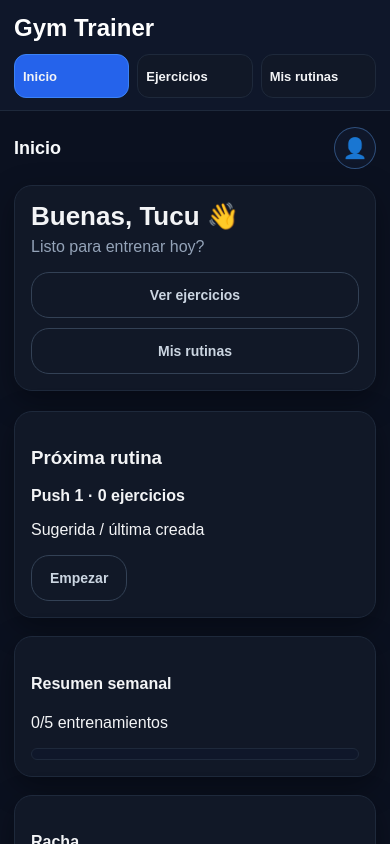
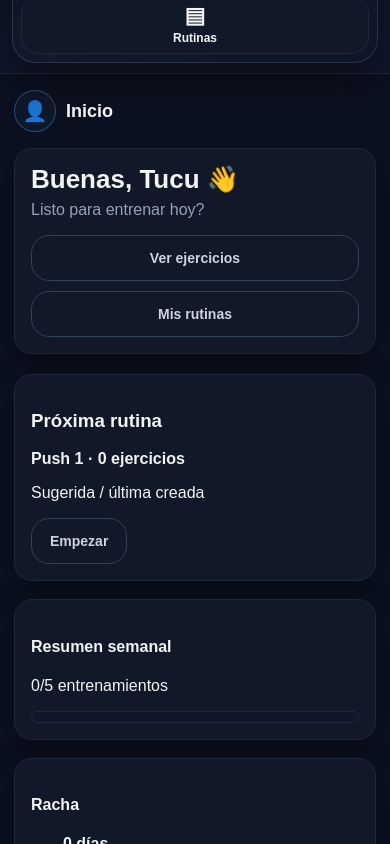
Before and after one commit to tucuvillalonga/gym-trainer, a React (Vite) app: page / in a window 390 px wide. Shown: the top 844 px of the page. Built offline with nearby package versions, Linux system fonts and the light colour scheme.

Commit message:
Prueba responsibe mobile

```diff
--- a/src/App.tsx
+++ b/src/App.tsx
@@ -265,14 +265,16 @@ function App() {
             }}
             className={pantalla === "inicio" ? "activo" : ""}
           >
-            Inicio
+            <span className="nav-icon" aria-hidden="true">⌂</span>
+            <span>Inicio</span>
           </button>
           <button
             type="button"
             onClick={irAEjercicios}
             className={pantalla === "ejercicios" ? "activo" : ""}
           >
-            Ejercicios
+            <span className="nav-icon" aria-hidden="true">▦</span>
+            <span>Ejercicios</span>
           </button>
 
           <button
@@ -280,7 +282,8 @@ function App() {
             onClick={irARutinas}
             className={pantalla === "rutinas" ? "activo" : ""}
           >
-            Mis rutinas
+            <span className="nav-icon" aria-hidden="true">▤</span>
+            <span>Rutinas</span>
           </button>
         </nav>
       </aside>
--- a/src/styles.css
+++ b/src/styles.css
@@ -119,6 +119,10 @@ button {
 .sidebar-grupos button.activo {
   background: #2563eb;
   border-color: #3b82f6;
+}
+
+.nav-icon {
+  display: none;
 }
 
 /* GRUPOS */
@@ -2023,33 +2027,53 @@ button {
   }
 
   .sidebar {
-    position: sticky;
+    position: relative;
     top: 0;
-    z-index: 20;
     width: 100%;
     height: auto;
-    padding: 14px 14px 12px;
+    padding: 20px 18px 14px;
     border-right: 0;
     border-bottom: 1px solid #1e293b;
   }
 
   .logo {
-    margin: 0 0 12px;
-    font-size: 24px;
+    margin: 0;
+    font-size: 34px;
   }
 
   .sidebar-grupos {
-    display: grid;
+    position: fixed;
+    left: 12px;
+    right: 12px;
+    bottom: calc(10px + env(safe-area-inset-bottom));
+    z-index: 50;
     grid-template-columns: repeat(3, minmax(0, 1fr));
-    gap: 8px;
+    gap: 6px;
+    padding: 8px;
+    border: 1px solid rgba(148, 163, 184, 0.2);
+    border-radius: 24px;
+    background: rgba(15, 23, 42, 0.94);
+    box-shadow: 0 16px 40px rgba(0, 0, 0, 0.45);
+    backdrop-filter: blur(14px);
   }
 
   .sidebar-grupos button {
-    min-height: 44px;
-    padding: 10px 8px;
-    border-radius: 12px;
+    min-height: 58px;
+    padding: 8px 6px;
+    border-radius: 18px;
     text-align: center;
-    font-size: 13px;
+    font-size: 12px;
+    display: flex;
+    flex-direction: column;
+    justify-content: center;
+    align-items: center;
+    gap: 4px;
+  }
+
+  .nav-icon {
+    display: block;
+    font-size: 22px;
+    line-height: 1;
   }
 
   .sidebar-grupos button:hover {
@@ -2057,13 +2081,18 @@ button {
   }
 
   .contenido {
-    padding: 16px 14px 28px;
+    padding: 16px 14px calc(108px + env(safe-area-inset-bottom));
   }
 
   .topbar {
     gap: 10px;
     align-items: center;
+    justify-content: flex-start;
     margin-bottom: 16px;
+  }
+
+  .perfil-avatar {
+    order: -1;
   }
 
   .topbar-title {
@@ -2233,6 +2262,13 @@ button {
     margin-top: 12px;
   }
 
+  .crear-rutina button {
+    min-height: 58px;
+    border-radius: 18px;
+    font-size: 18px;
+    box-shadow: 0 12px 28px rgba(37, 99, 235, 0.28);
+  }
+
   .rutina-card-clickeable h3 {
     font-size: 26px;
   }
```
